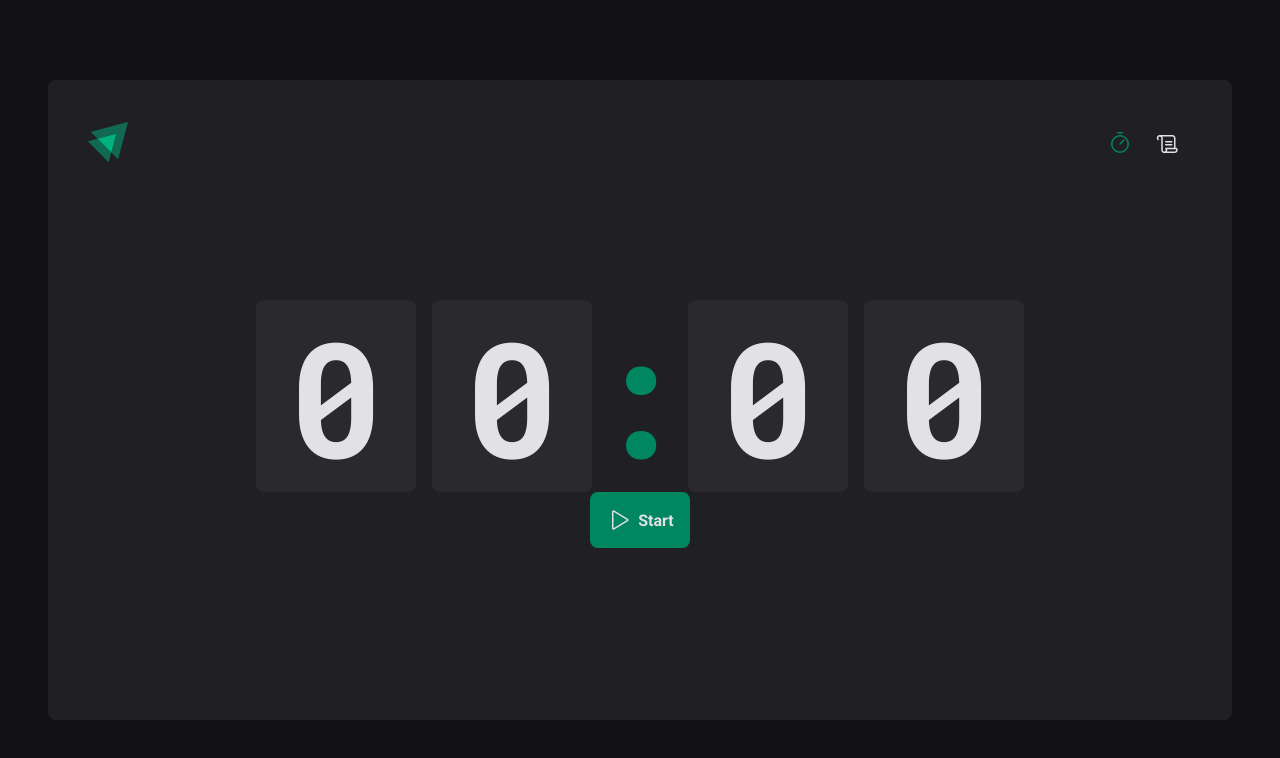
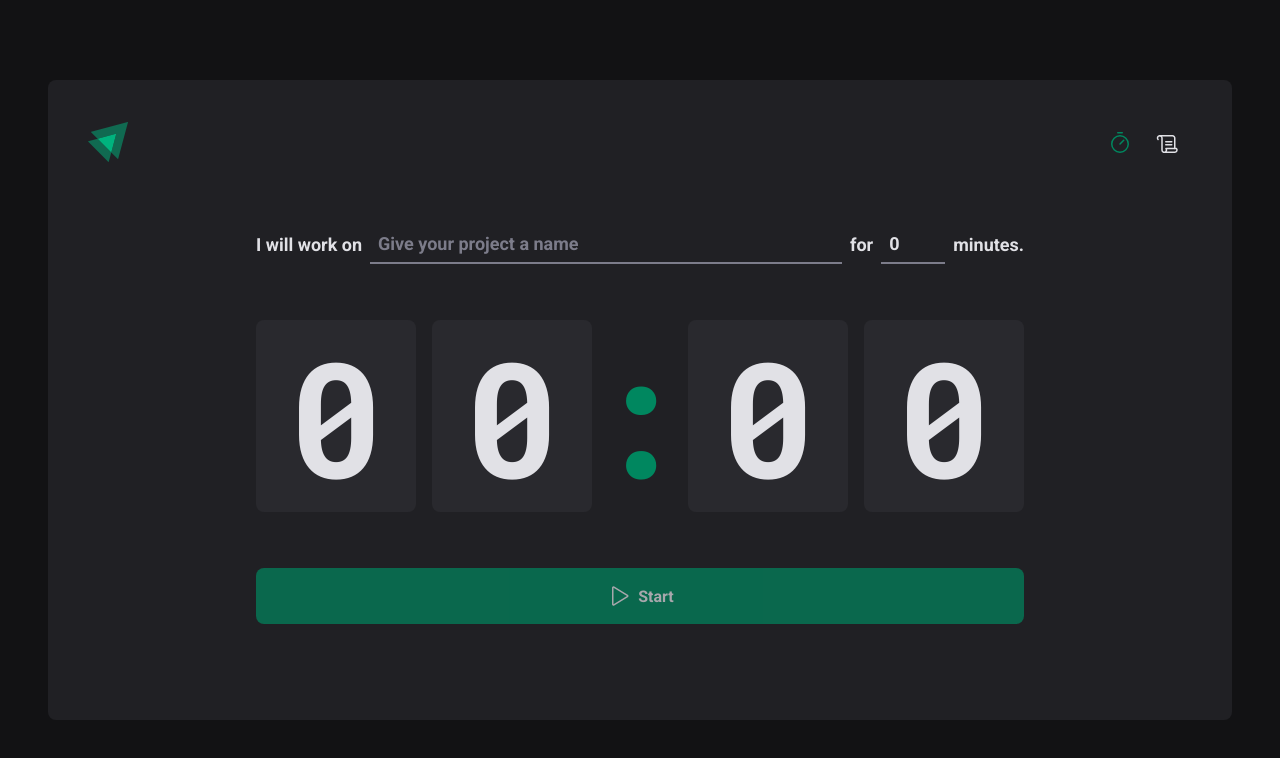
Before and after one commit to ManoelPradoMark22/IgniteTimer, a React (Vite) app: page / in a window 1280 px wide. Shown: the top 758 px of the page. Built offline with nearby package versions, Linux system fonts and the light colour scheme.

Commit message:
use Context to comunicate components

```diff
--- a/src/pages/Home/components/Countdown/index.tsx
+++ b/src/pages/Home/components/Countdown/index.tsx
@@ -1,4 +1,4 @@
-import { useContext, useEffect, useState } from 'react'
+import { useContext, useEffect } from 'react'
 import { CountdownContainer, Separator } from './styles'
 import { differenceInSeconds } from 'date-fns'
 import { CyclesContext } from '../..'
@@ -11,8 +11,9 @@
     activeCycleId,
     markCurrentCycleAsFinished,
     clearActiveCycleId,
+    amountSecondsPassed,
+    setSecondsPassed,
   } = useContext(CyclesContext)
-  const [amountSecondsPassed, setAmountSecondsPassed] = useState(0)
 
   const totalSeconds = activeCycle ? activeCycle.minutesAmount * 60 : 0
 
@@ -28,9 +29,9 @@
 
         if (secondsDifference >= totalSeconds) {
           markCurrentCycleAsFinished()
-          setAmountSecondsPassed(totalSeconds)
+          setSecondsPassed(totalSeconds)
         } else {
-          setAmountSecondsPassed(secondsDifference)
+          setSecondsPassed(secondsDifference)
         }
       }, 1000)
 
@@ -49,6 +50,7 @@
     activeCycleId,
     markCurrentCycleAsFinished,
     clearActiveCycleId,
+    setSecondsPassed,
   ])
 
   const currentSeconds = activeCycle ? totalSeconds - amountSecondsPassed : 0
--- a/src/pages/Home/components/NewCycleForm/index.tsx
+++ b/src/pages/Home/components/NewCycleForm/index.tsx
@@ -1,15 +1,11 @@
-import { useForm } from 'react-hook-form'
 import { FormContainer, MinutesAmountInput, TaskInput } from './styles'
-import { zodResolver } from '@hookform/resolvers/zod'
+import { useContext } from 'react'
+import { CyclesContext } from '../..'
+import { useFormContext } from 'react-hook-form'
 
 export function NewCycleForm() {
-  const { register, handleSubmit, watch, reset } = useForm<NewCycleFormatData>({
-    resolver: zodResolver(newCycleFormValidationSchema),
-    defaultValues: {
-      task: '',
-      minutesAmount: 0,
-    },
-  })
+  const { activeCycle } = useContext(CyclesContext)
+  const { register } = useFormContext()
 
   return (
     <FormContainer>
--- a/src/pages/Home/index.tsx
+++ b/src/pages/Home/index.tsx
@@ -1,7 +1,6 @@
 import { HandPalm, Play } from 'phosphor-react'
-import { useForm } from 'react-hook-form'
-import { createContext, useEffect, useState } from 'react'
-import { differenceInSeconds } from 'date-fns'
+import { FormProvider, useForm } from 'react-hook-form'
+import { createContext, useState } from 'react'
 import { zodResolver } from '@hookform/resolvers/zod'
 import * as zod from 'zod'
 
@@ -36,8 +35,10 @@
 interface CyclesContextType {
   activeCycle: Cycle | undefined
   activeCycleId: string | null
+  amountSecondsPassed: number
   markCurrentCycleAsFinished: () => void
   clearActiveCycleId: () => void
+  setSecondsPassed: (seconds: number) => void
 }
 
 export const CyclesContext = createContext({} as CyclesContextType)
@@ -45,6 +46,21 @@
 export function Home() {
   const [cycles, setCycles] = useState<Cycle[]>([])
   const [activeCycleId, setActiveCycleId] = useState<string | null>(null)
+  const [amountSecondsPassed, setAmountSecondsPassed] = useState(0)
+
+  const newCycleForm = useForm<NewCycleFormatData>({
+    resolver: zodResolver(newCycleFormValidationSchema),
+    defaultValues: {
+      task: '',
+      minutesAmount: 0,
+    },
+  })
+
+  const { handleSubmit, watch, reset } = newCycleForm
+
+  function setSecondsPassed(seconds: number) {
+    setAmountSecondsPassed(seconds)
+  }
 
   function markCurrentCycleAsFinished() {
     setCycles((state) =>
@@ -62,22 +78,22 @@
     setActiveCycleId(null)
   }
 
-  // function handleCreateNewCycle(data: NewCycleFormatData) {
-  //   const id = String(new Date().getTime())
+  function handleCreateNewCycle(data: NewCycleFormatData) {
+    const id = String(new Date().getTime())
 
-  //   const newCycle: Cycle = {
-  //     id,
-  //     task: data.task,
-  //     minutesAmount: data.minutesAmount,
-  //     startDate: new Date(),
-  //   }
+    const newCycle: Cycle = {
+      id,
+      task: data.task,
+      minutesAmount: data.minutesAmount,
+      startDate: new Date(),
+    }
 
-  //   setCycles((state) => [...state, newCycle])
-  //   setActiveCycleId(id)
-  //   setAmountSecondsPassed(0)
+    setCycles((state) => [...state, newCycle])
+    setActiveCycleId(id)
+    setAmountSecondsPassed(0)
 
-  //   reset()
-  // }
+    reset()
+  }
 
   const activeCycle = cycles.find((cycle) => cycle.id === activeCycleId)
 
@@ -95,33 +111,37 @@
     setActiveCycleId(null)
   }
 
-  // const task = watch('task')
-  // const isSubmitDisabled = !task
+  const task = watch('task')
+  const isSubmitDisabled = !task
 
   console.log('render')
 
   return (
     <HomeContainer>
+      <form onSubmit={handleSubmit(handleCreateNewCycle)} action="">
         <CyclesContext.Provider
           value={{
             activeCycle,
             activeCycleId,
             markCurrentCycleAsFinished,
             clearActiveCycleId,
+            amountSecondsPassed,
+            setSecondsPassed,
           }}
         >
-        {/* <NewCycleForm /> */}
+          <FormProvider {...newCycleForm}>
+            <NewCycleForm />
+          </FormProvider>
           <Countdown />
         </CyclesContext.Provider>
 
-      <form /* onSubmit={handleSubmit(handleCreateNewCycle)} */ action="">
         {activeCycle ? (
           <StopCountdownButton onClick={handleInterruptCycle} type="button">
             <HandPalm size={24} />
             Stop
           </StopCountdownButton>
         ) : (
-          <StartCountdownButton /* disabled={isSubmitDisabled} */ type="submit">
+          <StartCountdownButton disabled={isSubmitDisabled} type="submit">
             <Play size={24} />
             Start
           </StartCountdownButton>
--- a/src/pages/Home/styles.ts
+++ b/src/pages/Home/styles.ts
@@ -17,7 +17,7 @@
   }
 `
 
-export const BaseCountdownButton = styled.button`
+const BaseCountdownButton = styled.button`
   width: 100%;
   border: 0;
   padding: 1rem;
```
Lines whose indentation alone changed are shown as unchanged.
